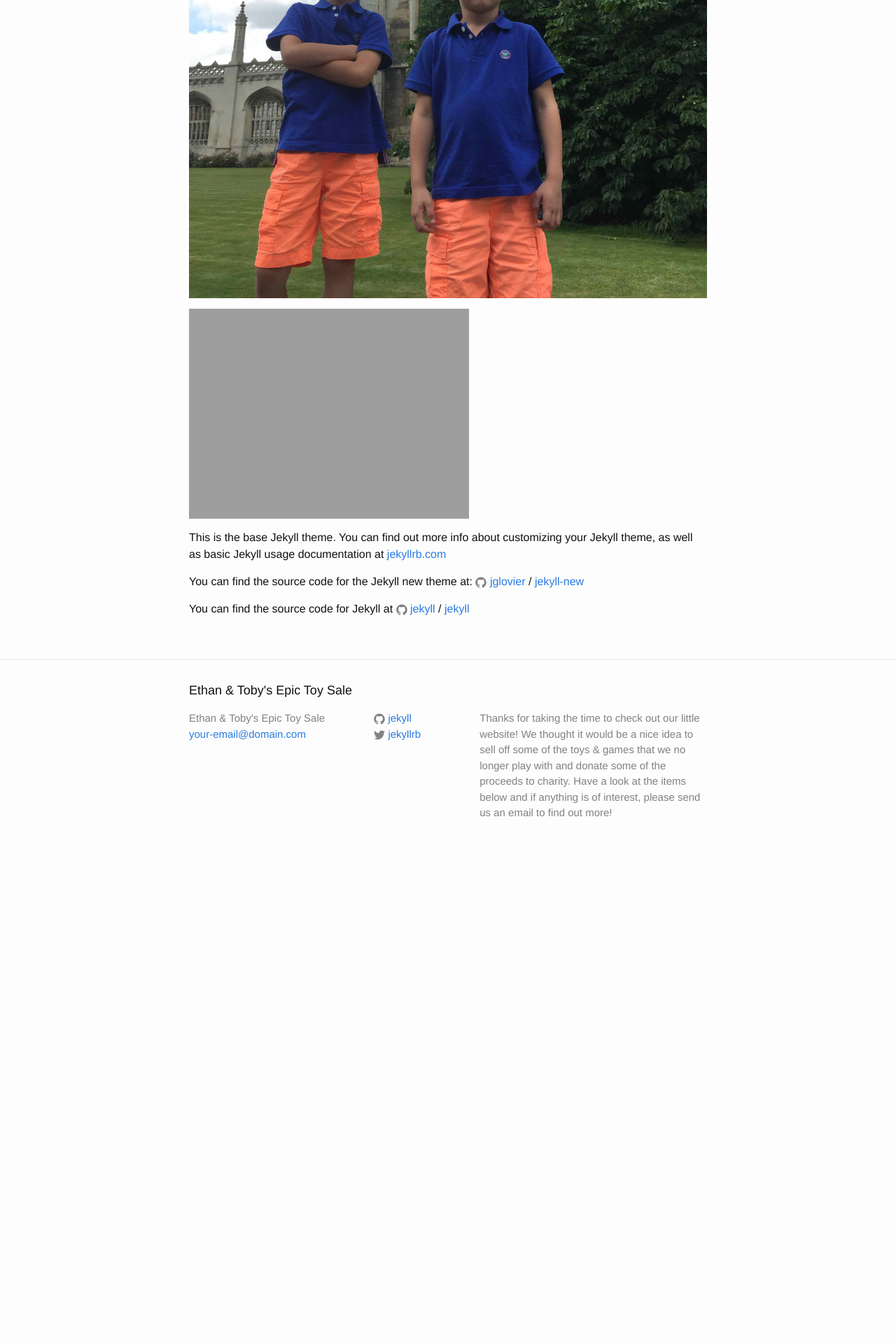
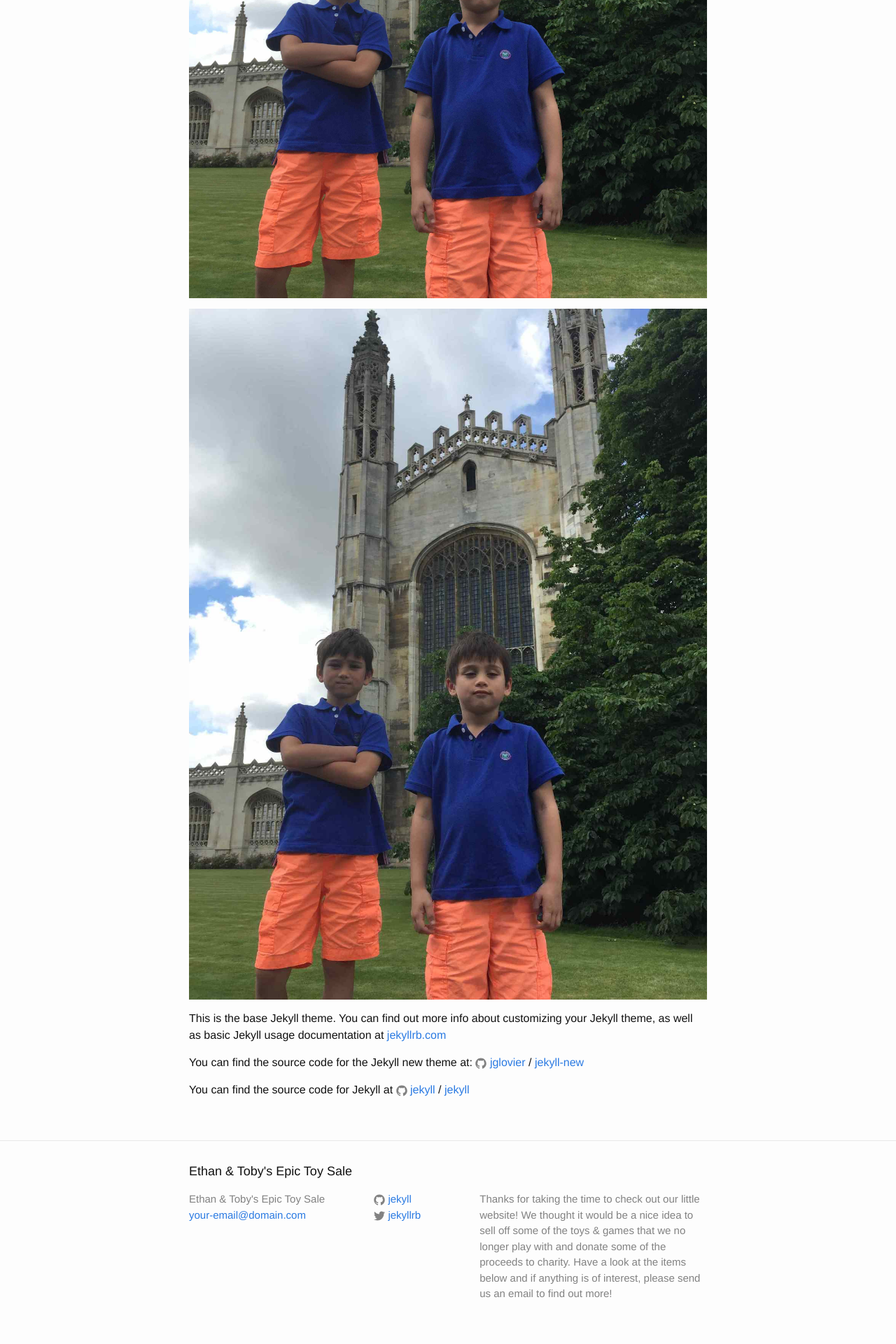
Before and after one commit to kooshkashkai/kooshkashkai.github.io, a Jekyll site: the page built from about.md, in a window 1280 px wide. Shown: the part 1813-3733 px from the top of the page at 70% size. Built offline with Jekyll 4.4.1, drawn with Linux system fonts in a browser that asks for light colours; before the commit the page ends 3046 px from its top, so only the background shows below that.

Commit message:
Update about.md

```diff
--- a/about.md
+++ b/about.md
@@ -10,7 +10,7 @@ Thanks for taking the time to check out our little website! We thought it would
 
 ![This is us!](http://www.ethanandtoby.com/images/ET2.jpg)
 
-![This is us!](http://www.ethanandtoby.com/images/ET3.jpg)
+![This is us!](http://www.ethanandtoby.com/images/ET3.jpeg)
 
 This is the base Jekyll theme. You can find out more info about customizing your Jekyll theme, as well as basic Jekyll usage documentation at [jekyllrb.com](http://jekyllrb.com/)
 
```
